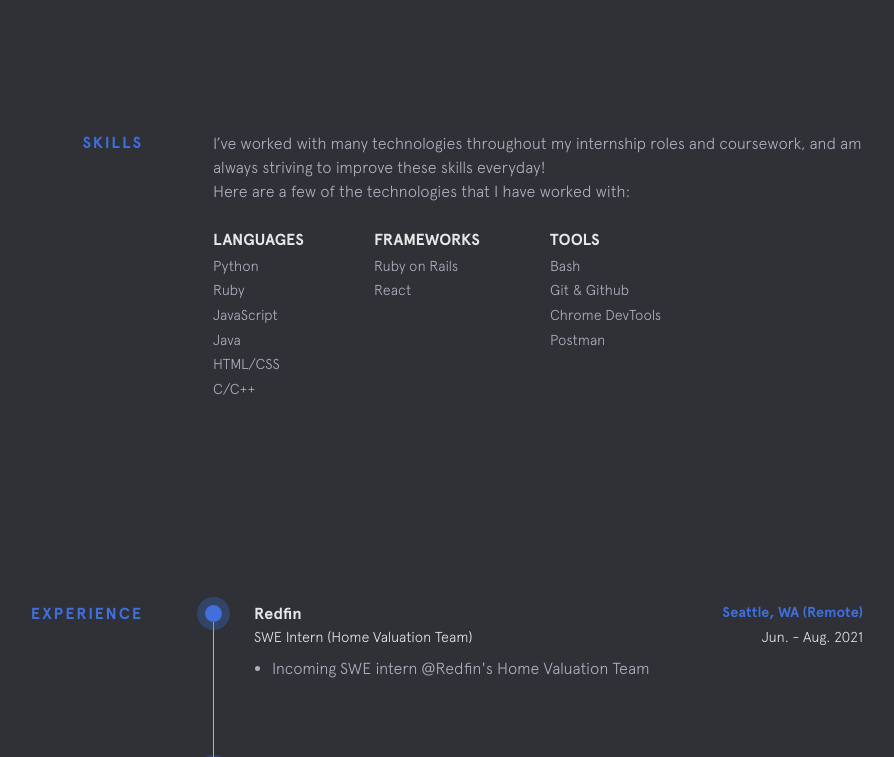
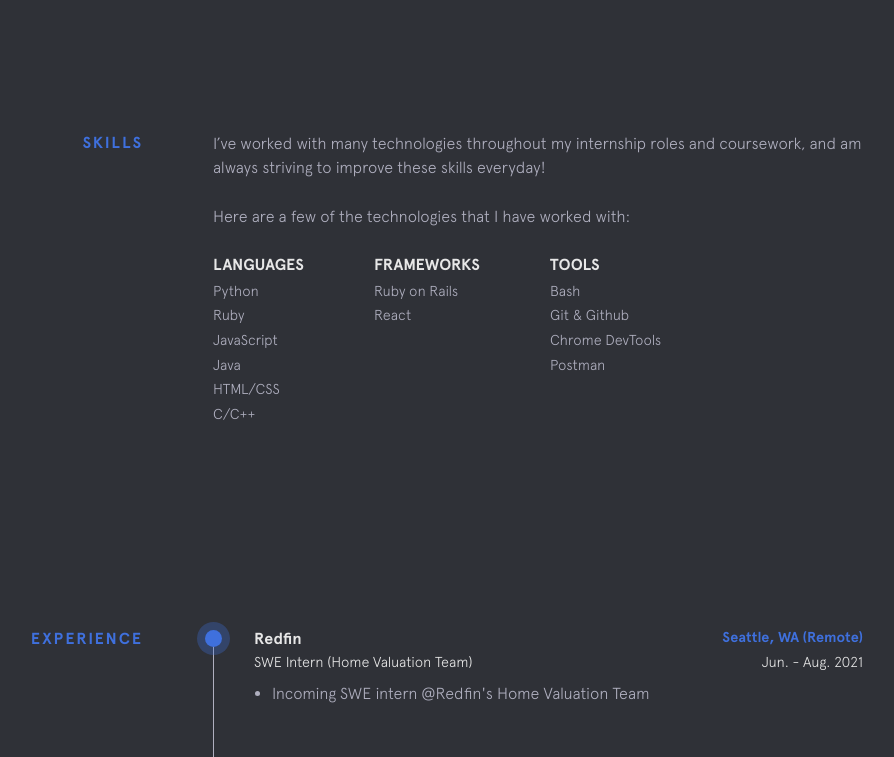
Before and after one commit to VikramGrover/VikramGrover.github.io, a plain HTML site: page index.html in a window 1280 px wide. Shown: the part 1220-1977 px from the top of the page, without its empty margins (237-1131 px from the left). Drawn offline with nearby package versions, Linux system fonts and the light colour scheme.

Commit message:
Improve content

```diff
--- a/index.html
+++ b/index.html
@@ -76,7 +76,8 @@
             <div class="section__title">Skills</div>
             <div class="section__content">
                 <p>I’ve worked with many technologies throughout my internship roles and coursework, and am always
-                    striving to improve these skills everyday! <br> Here are a few of the technologies that I
+                    striving to improve these skills everyday! </p>
+                <p> Here are a few of the technologies that I
                     have worked with: </p>
                 <div class="skillz">
                     <div class="skillz__category">
```
